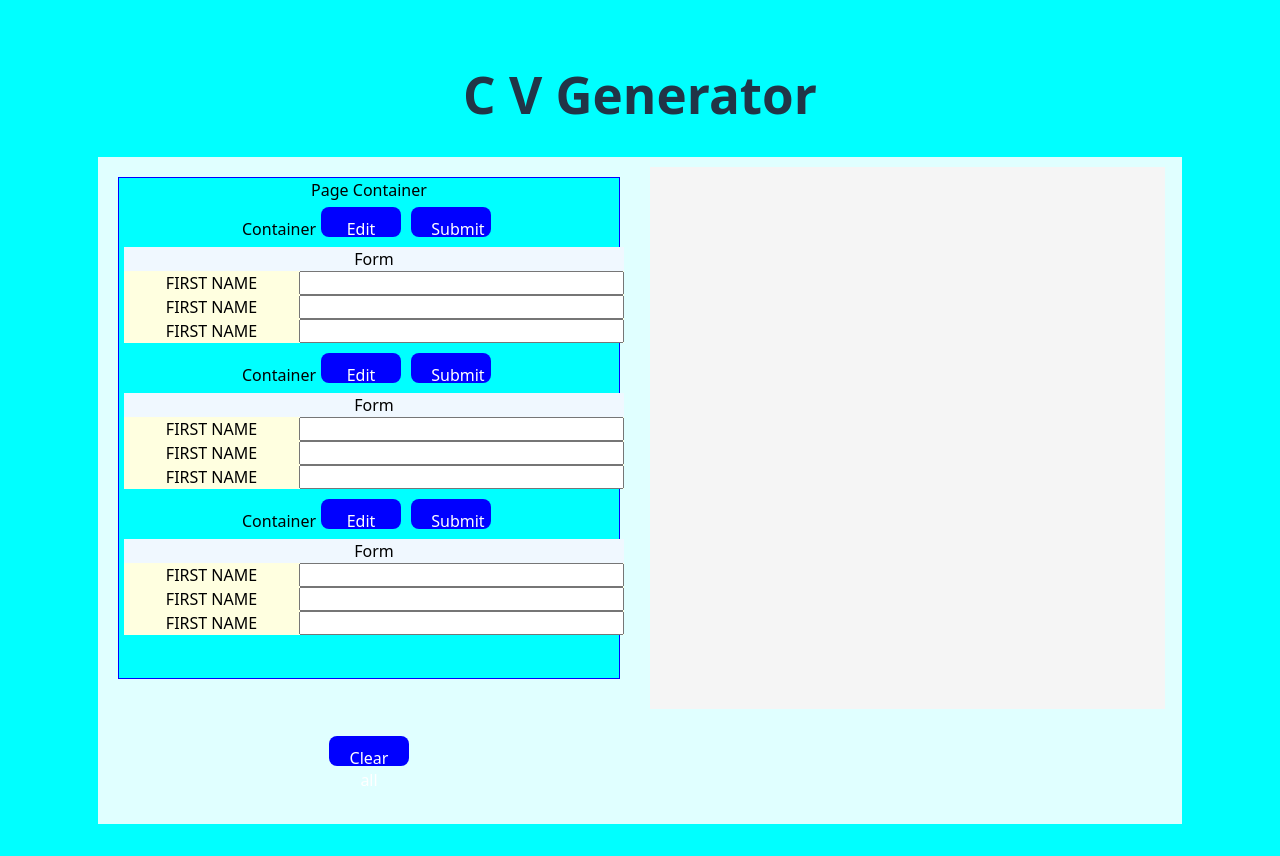
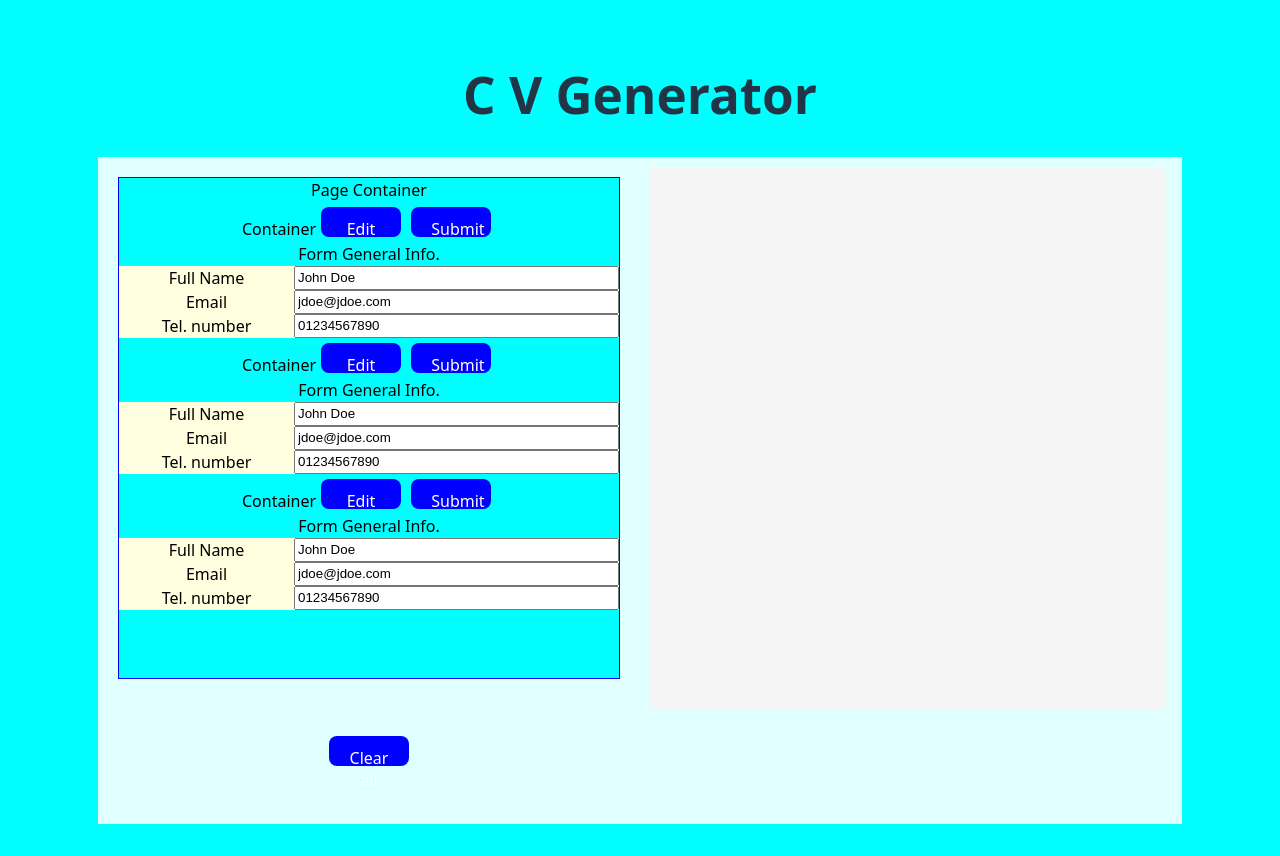
Before and after one commit to Stream5937/cv_generator, a React (Vite) app: page / in a window 1280 px wide. Built offline with nearby package versions, Linux system fonts and the light colour scheme.

Commit message:
add basic button onclick responses together with data file

```diff
--- a/src/components/myForm.jsx
+++ b/src/components/myForm.jsx
@@ -1,18 +1,65 @@
 import { useState } from 'react'
 import  Input  from './myInput.jsx'
+import {CV_gen} from '../data/data.js'
 import '../styles/my_form.css';
 
-function MyForm () {
+function MyForm_gen () {
+
+    console.log('data: ', CV_gen);
+
+    const [cv_gen, setCV_gen] = useState(CV_gen[0]);
+    const[name, setName] = useState(CV_gen[0].name);
+    const [email, setEmail] = useState(CV_gen[0].email);
+    const [tel, setTel] = useState(CV_gen[0].tel);
+
+    const handleNameChange= (e) => {
+   setName(e.target.value);
+    const newCV_gen = {
+      ...cv_gen,
+      name: {name}
+    }
+    setCV_gen(newCV_gen);
+  };
+
+  const handleEmailChange= (e) => {
+   setEmail(e.target.value);
+    const newCV_gen = {
+      ...cv_gen,
+      email: {email}
+    }
+    setCV_gen(newCV_gen);
+  };
+
+  const handleTelChange= (e) => {
+   setTel(e.target.value);
+    const newCV_gen = {
+      ...cv_gen,
+      tel: {tel}
+    }
+    setCV_gen(newCV_gen);
+  };
 
 
     return (
-        <div className='my_form'>
-            Form
-            <Input />
-            <Input />
-            <Input />
+        <div className='my_form_general'>
+            Form General Info.
+            <Input  label='Full Name'
+                    value= {name} required minLength="2"
+                    onChange= {handleNameChange}/>
+            <Input  label='Email'
+                    value= {email}
+                    onChange= {handleEmailChange}/>
+            <Input  label='Tel. number'
+                    value= {tel}
+                    onChange= {handleTelChange}/>
         </div>
     )
 }
 
+function MyForm (){
+    return (
+        MyForm_gen()
+    )
+}
+
 export default MyForm;
--- a/src/components/myInput.jsx
+++ b/src/components/myInput.jsx
@@ -1,14 +1,16 @@
 import { useState } from 'react'
 import '../styles/my_input.css'
 
-function Input () {
-
-
+function Input ({label, value, onChange}) {
 
     return(
         <div className="my_input" >
-            <label htmlFor="first-name">FIRST NAME</label>
-            <input type="text" id="first-name" name="first-name" required minLength="2" />
+            <label htmlFor={label}>{label}</label>
+            <input type="text"
+                   id={label}
+                   name={label}
+                   value={value}
+                   onChange={onChange} />
         </div>
     )
 
--- /dev/null
+++ b/src/data/data.js
@@ -0,0 +1,6 @@
+export const CV_gen = [{
+  id: 0,
+  name: 'John Doe',
+  email: 'jdoe@jdoe.com',
+  tel: '01234567890'
+}]
```
